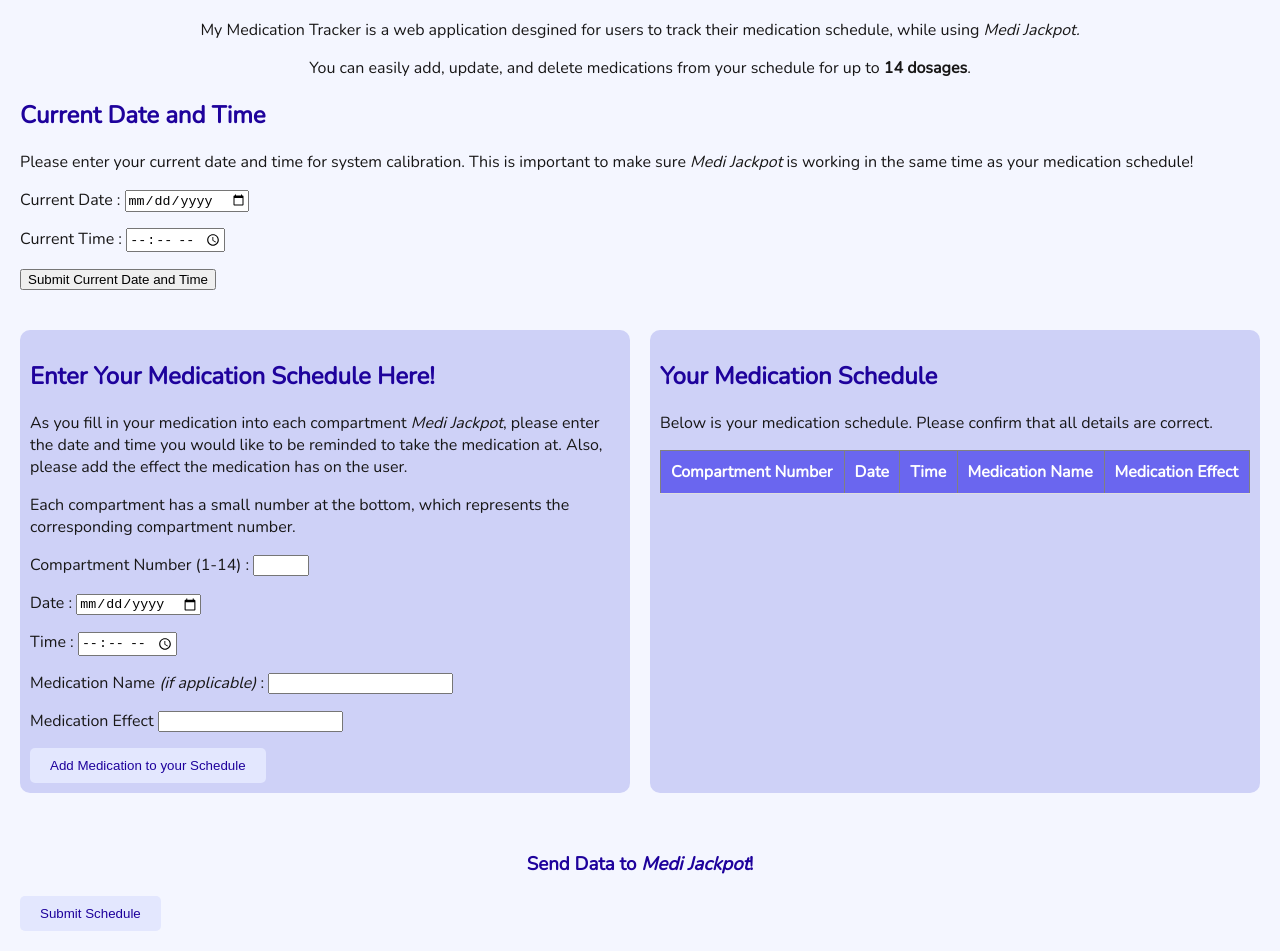
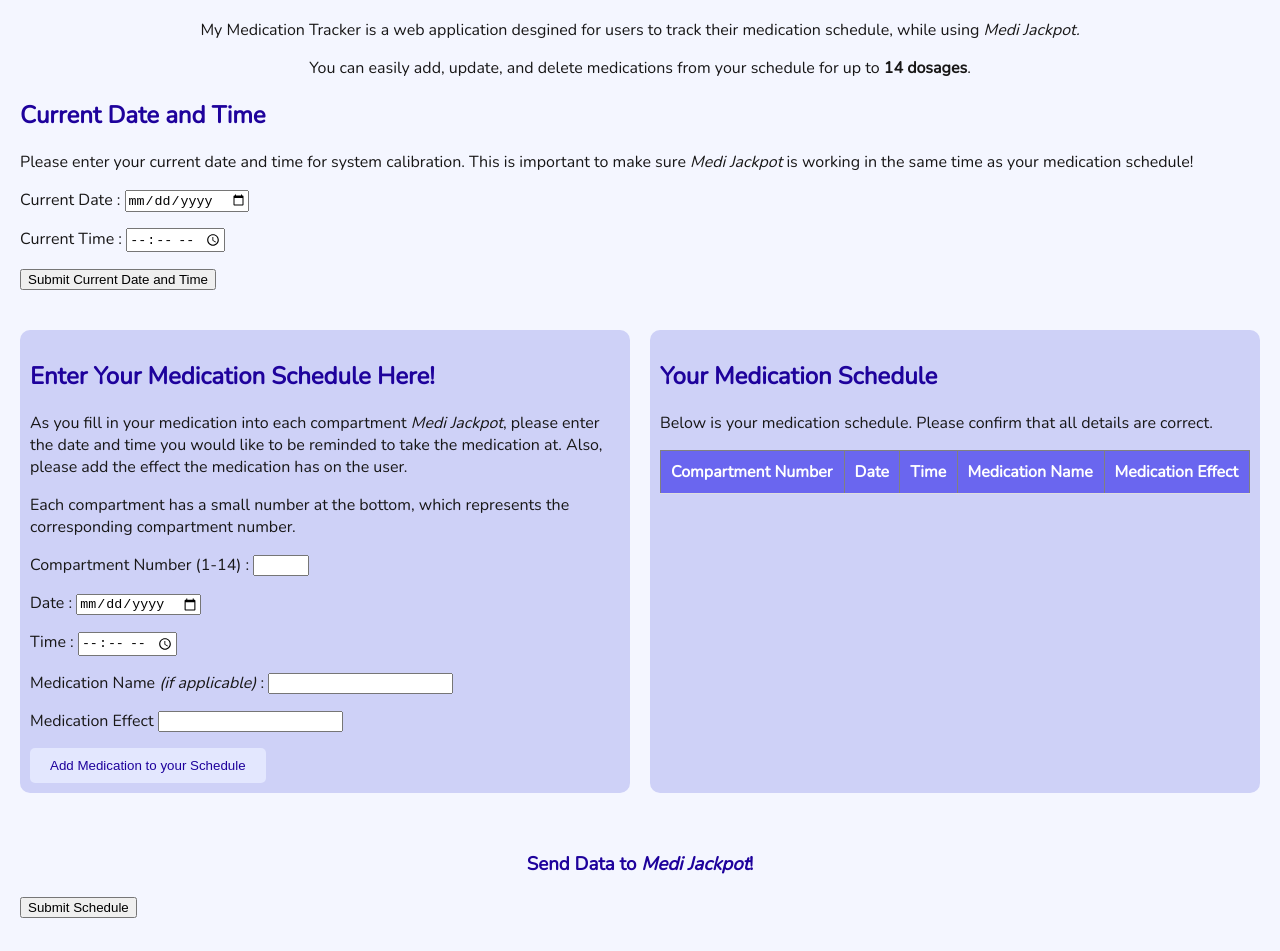
Before and after one commit to kay00cjy/tester, a plain HTML site: page index.html in a window 1280 px wide. Shown: the part 139-1090 px from the top of the page. Drawn offline with nearby package versions, Linux system fonts and the light colour scheme.

Commit message:
Update index.html

```diff
--- a/index.html
+++ b/index.html
@@ -266,5 +266,5 @@
 
 
         <h3 class = "center"> Send Data to <i> Medi Jackpot</i>!</h3>
-            <button class = "button" id="submit" onclick = "sendData()"> Submit Schedule </button>
+            <button class = "center" class = "button" id="submit" onclick = "sendData()"> Submit Schedule </button>
     </body>
```
